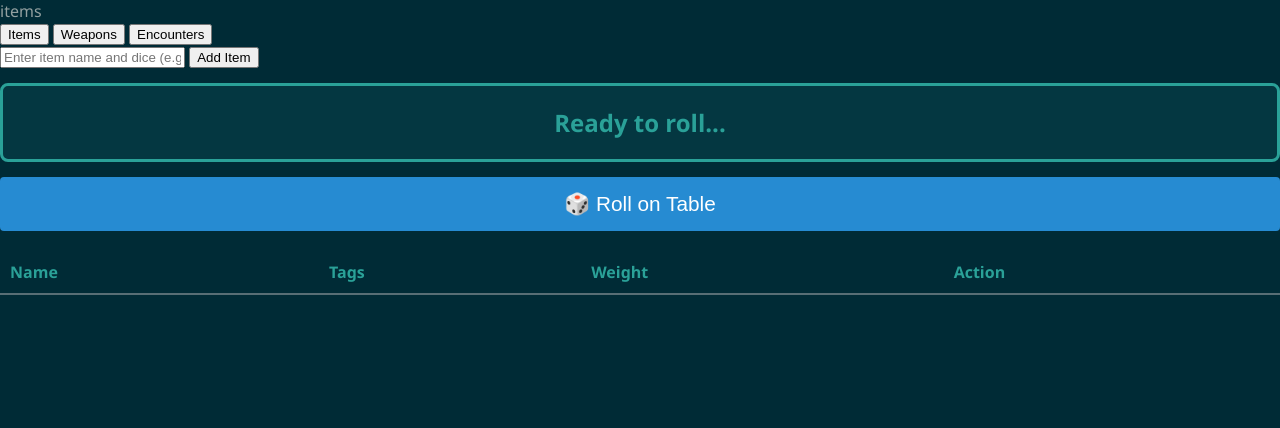
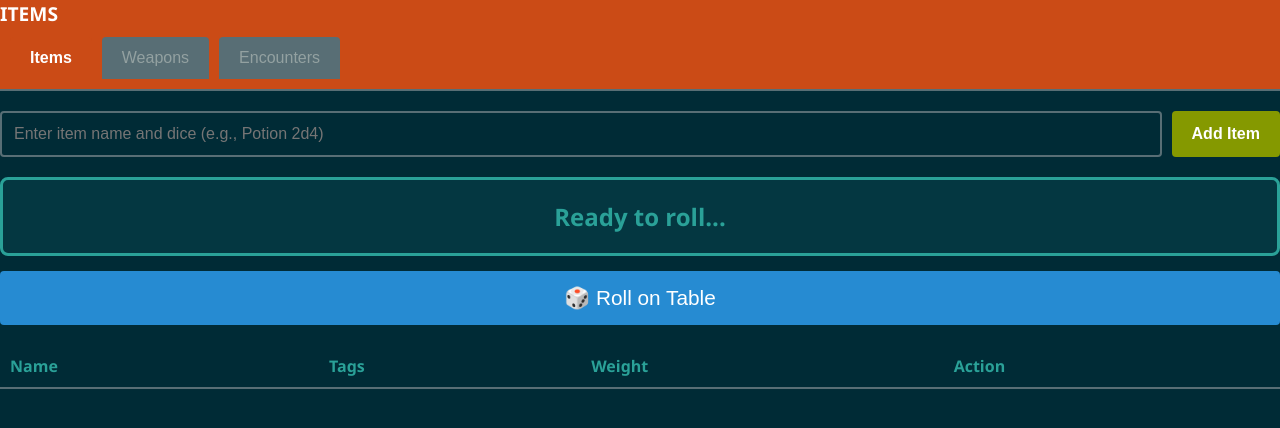
Before and after one commit to robie1373/RandomListManager, a website with bundled scripts: page index.html in a window 1280 px wide. Built offline with nearby package versions, Linux system fonts and the light colour scheme.

Commit message:
cleaned up test running for better automation. styled the navbar and header for my eyes.

```diff
--- a/playwright.config.js
+++ b/playwright.config.js
@@ -5,7 +5,7 @@ export default defineConfig({
   /* Run tests in files in parallel */
   fullyParallel: true,
   /* Reporter to use. See https://playwright.dev/docs/test-reporters */
-  reporter: 'html',
+  reporter: [['html', { open: 'never' }]],
   /* Shared settings for all the projects below. */
   use: {
     baseURL: 'http://localhost:5500',
@@ -30,4 +30,6 @@ export default defineConfig({
     reuseExistingServer: !process.env.CI,
     timeout: 120 * 1000, // Give it 2 minutes if needed
   },
+
+  globalSetup: './playwright.setup.js',
 });
--- a/src/styles.css
+++ b/src/styles.css
@@ -86,3 +86,123 @@ td {
     padding: 10px;
     border-bottom: 1px solid var(--border);
 }
+
+/* Tab Styling */
+.tabs {
+    display: flex;
+    gap: 10px;
+    margin: 0 0 20px 0;
+    padding: 10px;
+    border-bottom: 2px solid var(--border);
+    transition: background-color 0.3s ease;
+}
+
+.tab-btn {
+    padding: 12px 20px;
+    background-color: var(--base01);
+    color: var(--text-main);
+    border: none;
+    border-radius: 4px 4px 0 0;
+    cursor: pointer;
+    font-size: 1rem;
+    transition: all 0.3s ease;
+}
+
+.tab-btn:hover {
+    background-color: var(--base00);
+}
+
+.tab-btn.active {
+    color: white;
+    font-weight: bold;
+}
+
+/* Tab-specific colors */
+.tab-btn[data-tab="items"].active {
+    background-color: var(--orange);
+}
+
+.tab-btn[data-tab="weapons"].active {
+    background-color: var(--violet);
+}
+
+.tab-btn[data-tab="encounters"].active {
+    background-color: var(--green);
+}
+
+/* Input Section */
+.input-section {
+    display: flex;
+    gap: 10px;
+    margin: 20px 0;
+}
+
+#simpleInput {
+    flex: 1;
+    padding: 12px;
+    background-color: var(--input-bg);
+    color: var(--text-main);
+    border: 2px solid var(--border);
+    border-radius: 4px;
+    font-size: 1rem;
+}
+
+#simpleInput:focus {
+    outline: none;
+    border-color: var(--blue);
+    box-shadow: 0 0 5px var(--blue);
+}
+
+.btn-add {
+    padding: 12px 20px;
+    background-color: var(--green);
+    color: white;
+    border: none;
+    border-radius: 4px;
+    cursor: pointer;
+    font-size: 1rem;
+    font-weight: bold;
+    transition: background-color 0.3s;
+}
+
+.btn-add:hover {
+    background-color: var(--yellow);
+}
+
+.btn-delete {
+    background-color: var(--red);
+    color: white;
+    border: none;
+    padding: 5px 10px;
+    border-radius: 3px;
+    cursor: pointer;
+    font-size: 1rem;
+    transition: background-color 0.3s;
+}
+
+.btn-delete:hover {
+    background-color: var(--orange);
+}
+
+#copyBtn {
+    background-color: var(--cyan);
+    color: white;
+    border: none;
+    padding: 8px 16px;
+    border-radius: 4px;
+    cursor: pointer;
+    margin-left: 10px;
+    transition: background-color 0.3s;
+}
+
+#copyBtn:hover {
+    background-color: var(--blue);
+}
+
+#navContext {
+    font-size: 1.2rem;
+    font-weight: bold;
+    color: var(--cyan);
+    margin-bottom: 0;
+    text-transform: uppercase;
+}
--- a/src/ui.js
+++ b/src/ui.js
@@ -54,7 +54,25 @@ export const UI = {
         );
 
         // Contextual updates (headers, input visibility)
-        document.getElementById('navContext').innerText = tab;
+        const navContext = document.getElementById('navContext');
+        navContext.innerText = tab;
+
+        // Update header and navbar background color to match tab color
+        const colorMap = {
+            'items': 'var(--orange)',
+            'weapons': 'var(--violet)',
+            'encounters': 'var(--green)'
+        };
+        const tabColor = colorMap[tab] || 'var(--cyan)';
+        navContext.style.backgroundColor = tabColor;
+        navContext.style.color = 'white';
+
+        // Update navbar background color
+        const tabsContainer = document.querySelector('.tabs');
+        if (tabsContainer) {
+            tabsContainer.style.backgroundColor = tabColor;
+        }
+
         this.renderTagCloud();
         this.renderList();
     },
```
Also changed, not shown: playwright.setup.js (added, +11 -0 lines), tests/e2e/app.spec.js (+67 -2 lines).
